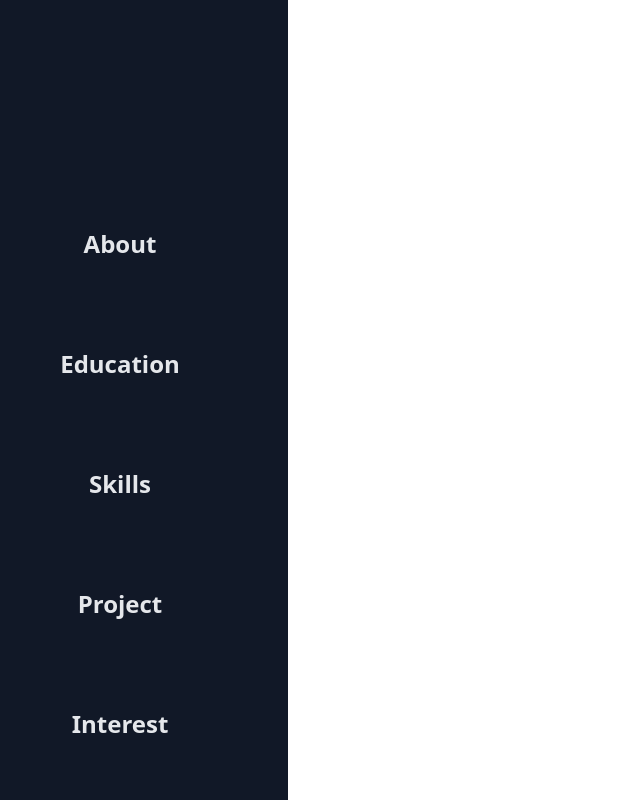
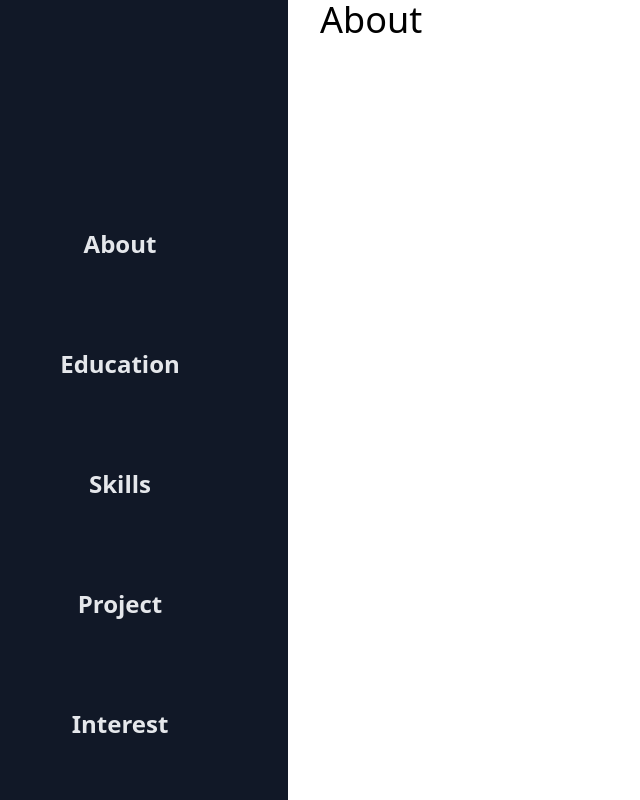
Before and after one commit to bdadev2000/cv, a website: page index.html in a window 1280 px wide. Shown: the whole page, without its empty margins (0-640 px from the left). Drawn offline with nearby package versions, Linux system fonts and the light colour scheme.

Commit message:
Update index.html

```diff
--- a/index.html
+++ b/index.html
@@ -22,6 +22,6 @@
         </div>
     </nav>
     <div id="app" class="relative ml-80"></div>
-    <script type="module" src="static/js/index.js"></script>
+    <script type="module" src="frontend/static/js/index.js"></script>
 </body>
 </html>
```
